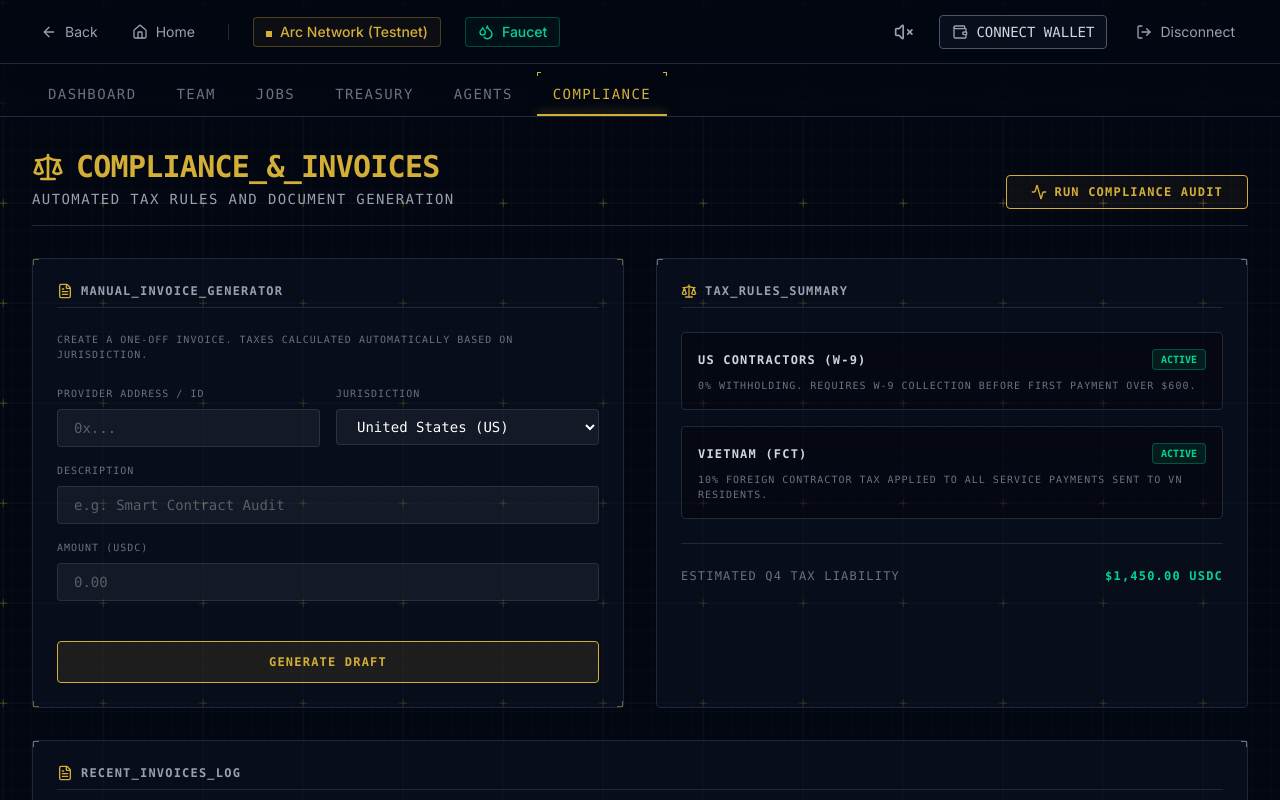
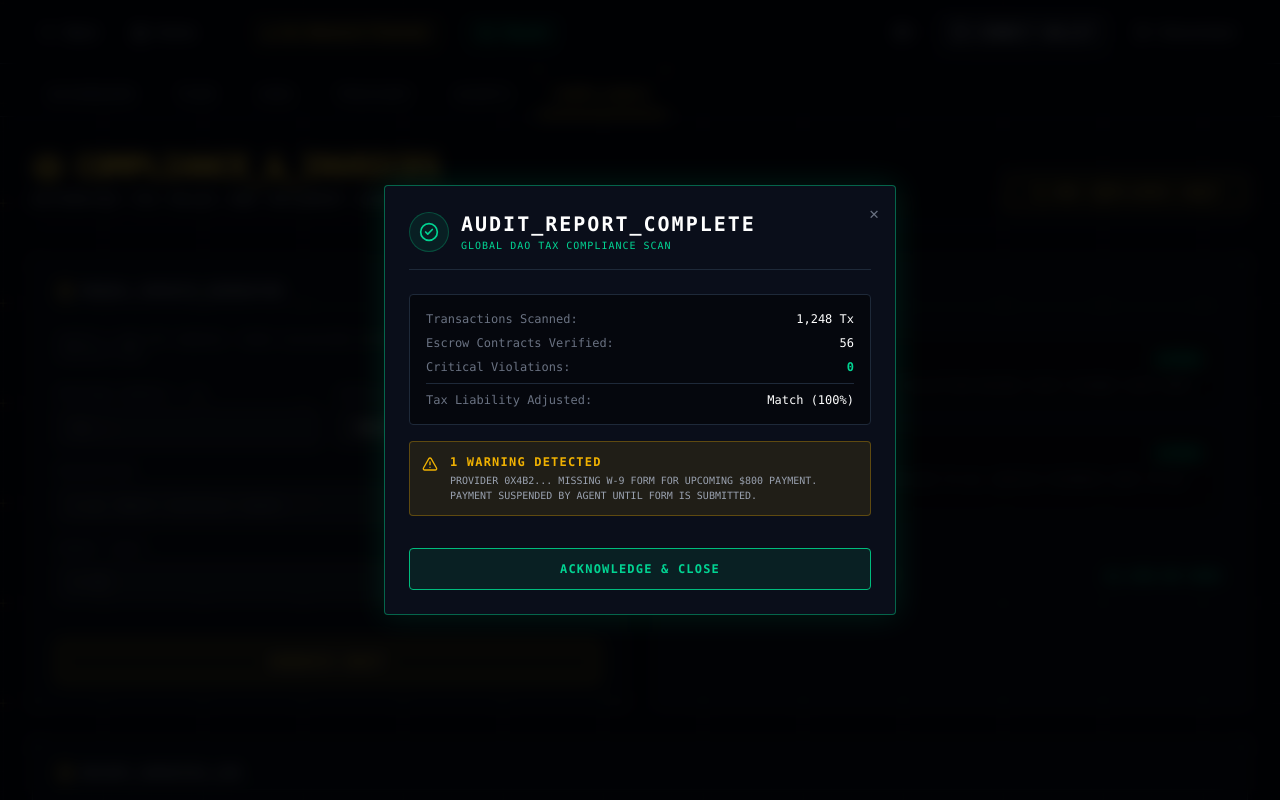
Before and after one commit to tuannguyenvan95/EvoTrade-DAO, a Next.js app in the folder nexusguard/: page /dashboard/compliance in a window 1280 px wide. Both pictures are taken after a click on the button "RUN COMPLIANCE AUDIT". Shown: the top 800 px of the page. Built offline with nearby package versions, Linux system fonts and the light colour scheme; no server answers.

Commit message:
feat: implement interactive Compliance Audit simulation with reporting modal

```diff
--- a/nexusguard/src/app/dashboard/compliance/page.tsx
+++ b/nexusguard/src/app/dashboard/compliance/page.tsx
@@ -1,6 +1,24 @@
-import { Scale, FileText, Download, Activity } from 'lucide-react'
+import { Scale, FileText, Download, Activity, Loader2, CheckCircle2, AlertTriangle } from 'lucide-react'
+import { useState, useEffect } from 'react'
+import { createPortal } from 'react-dom'
 
 export default function CompliancePage() {
+  const [mounted, setMounted] = useState(false)
+  const [isAuditing, setIsAuditing] = useState(false)
+  const [showReport, setShowReport] = useState(false)
+
+  useEffect(() => {
+    setMounted(true)
+  }, [])
+
+  const handleRunAudit = () => {
+    setIsAuditing(true)
+    setTimeout(() => {
+      setIsAuditing(false)
+      setShowReport(true)
+    }, 2500)
+  }
+
   const mockInvoices = [
     { id: 'INV-2026-042', job: 'Frontend UI', amount: '$2,500.00', tax: '$0.00', total: '$2,500.00', status: 'Paid', date: 'Oct 26, 2026' },
     { id: 'INV-2026-041', job: 'Audit', amount: '$5,000.00', tax: '$500.00', total: '$5,500.00', status: 'Draft', date: 'Oct 24, 2026' },
@@ -18,9 +36,13 @@ export default function CompliancePage() {
           </h1>
           <p className="text-gray-400 text-sm uppercase tracking-widest">Automated tax rules and document generation</p>
         </div>
-        <button className="border border-[#d4af37] bg-[#d4af37]/5 hover:bg-[#d4af37]/20 text-[#d4af37] px-6 py-2 rounded-sm font-bold uppercase tracking-widest text-xs transition-colors flex items-center gap-2">
-          <Activity className="w-4 h-4" />
-          Run Compliance Audit
+        <button
+          onClick={handleRunAudit}
+          disabled={isAuditing}
+          className="border border-[#d4af37] bg-[#d4af37]/5 hover:bg-[#d4af37]/20 text-[#d4af37] px-6 py-2 rounded-sm font-bold uppercase tracking-widest text-xs transition-colors flex items-center gap-2 disabled:opacity-50 disabled:cursor-not-allowed"
+        >
+          {isAuditing ? <Loader2 className="w-4 h-4 animate-spin" /> : <Activity className="w-4 h-4" />}
+          {isAuditing ? 'Auditing Network...' : 'Run Compliance Audit'}
         </button>
       </div>
 
@@ -155,6 +177,67 @@ export default function CompliancePage() {
           </table>
         </div>
       </div>
+
+      {/* Audit Report Modal */}
+      {showReport && mounted && createPortal(
+        <div className="fixed inset-0 bg-black/80 backdrop-blur-sm z-[100] flex items-center justify-center p-4 font-mono">
+          <div className="bg-[#0a0e1a] border border-emerald-500/50 rounded-sm max-w-lg w-full p-6 relative shadow-[0_0_30px_rgba(16,185,129,0.15)]">
+            <button
+              onClick={() => setShowReport(false)}
+              className="absolute top-4 right-4 text-gray-500 hover:text-white transition-colors"
+            >
+              ✕
+            </button>
+
+            <div className="flex items-center gap-3 mb-6 border-b border-gray-800 pb-4">
+              <div className="w-10 h-10 rounded-full bg-emerald-500/10 flex items-center justify-center border border-emerald-500/30">
+                <CheckCircle2 className="w-5 h-5 text-emerald-400" />
+              </div>
+              <div>
+                <h2 className="text-xl font-bold font-space-grotesk text-white tracking-widest uppercase">AUDIT_REPORT_COMPLETE</h2>
+                <p className="text-[10px] text-emerald-400 uppercase tracking-widest">Global DAO Tax Compliance Scan</p>
+              </div>
+            </div>
+
+            <div className="space-y-4 text-sm text-gray-300">
+              <div className="bg-black/50 p-4 border border-gray-800 rounded-sm font-mono text-xs space-y-2">
+                <div className="flex justify-between">
+                  <span className="text-gray-500">Transactions Scanned:</span>
+                  <span className="text-white">1,248 Tx</span>
+                </div>
+                <div className="flex justify-between">
+                  <span className="text-gray-500">Escrow Contracts Verified:</span>
+                  <span className="text-white">56</span>
+                </div>
+                <div className="flex justify-between">
+                  <span className="text-gray-500">Critical Violations:</span>
+                  <span className="text-emerald-400 font-bold">0</span>
+                </div>
+                <div className="border-t border-gray-800 pt-2 mt-2 flex justify-between">
+                  <span className="text-gray-500">Tax Liability Adjusted:</span>
+                  <span className="text-white">Match (100%)</span>
+                </div>
+              </div>
+
+              <div className="bg-yellow-500/10 border border-yellow-500/30 p-3 rounded-sm flex items-start gap-3">
+                <AlertTriangle className="w-4 h-4 text-yellow-500 shrink-0 mt-0.5" />
+                <div>
+                  <p className="text-xs font-bold text-yellow-500 uppercase tracking-widest mb-1">1 Warning Detected</p>
+                  <p className="text-[10px] text-gray-400 uppercase">Provider 0x4B2... missing W-9 form for upcoming $800 payment. Payment suspended by Agent until form is submitted.</p>
+                </div>
+              </div>
+
+              <button
+                onClick={() => setShowReport(false)}
+                className="w-full mt-4 border border-emerald-500 bg-emerald-500/10 hover:bg-emerald-500/20 text-emerald-400 font-bold py-3 rounded-sm transition-colors uppercase tracking-widest text-xs"
+              >
+                Acknowledge & Close
+              </button>
+            </div>
+          </div>
+        </div>,
+        document.body
+      )}
     </div>
   )
 }
```
